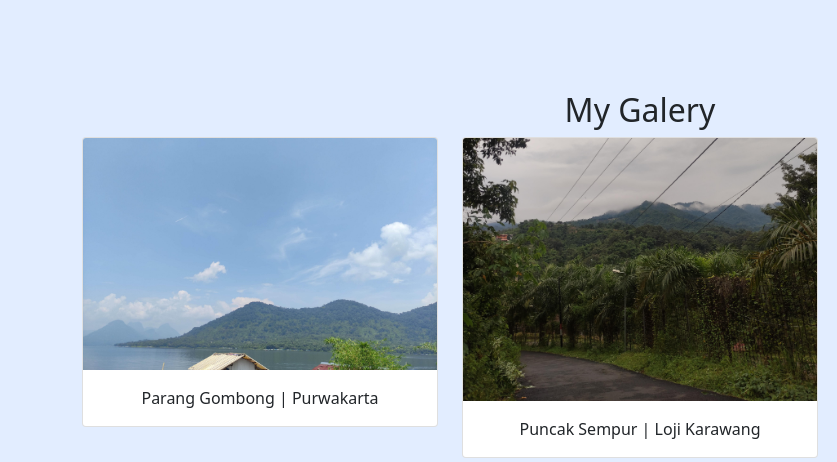
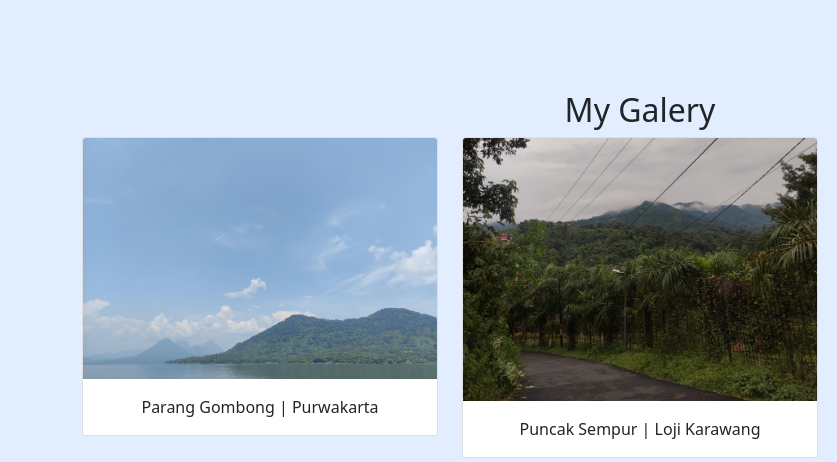
Before and after one commit to Zeppinhere30/zeppinhere, a plain HTML site: page index.html in a window 1280 px wide. Shown: the part 1240-1702 px from the top of the page, 0-837 px from the left. Drawn offline with nearby package versions, Linux system fonts and the light colour scheme.

Commit message:
mengubah gambar

```diff
--- a/index.html
+++ b/index.html
@@ -93,7 +93,7 @@
         <div class="row">
           <div class="col-md-4 mb-3">
             <div class="card">
-              <img src="IMG/Galery/5.jpg" class="card-img-top" alt="Galery1" />
+              <img src="IMG/Galery/8.jpg" class="card-img-top" alt="Galery1" />
               <div class="card-body">
                 <p class="card-text text-center">Parang Gombong | Purwakarta</p>
               </div>
```
Also changed, not shown: img/Galery/8.jpg (added).
